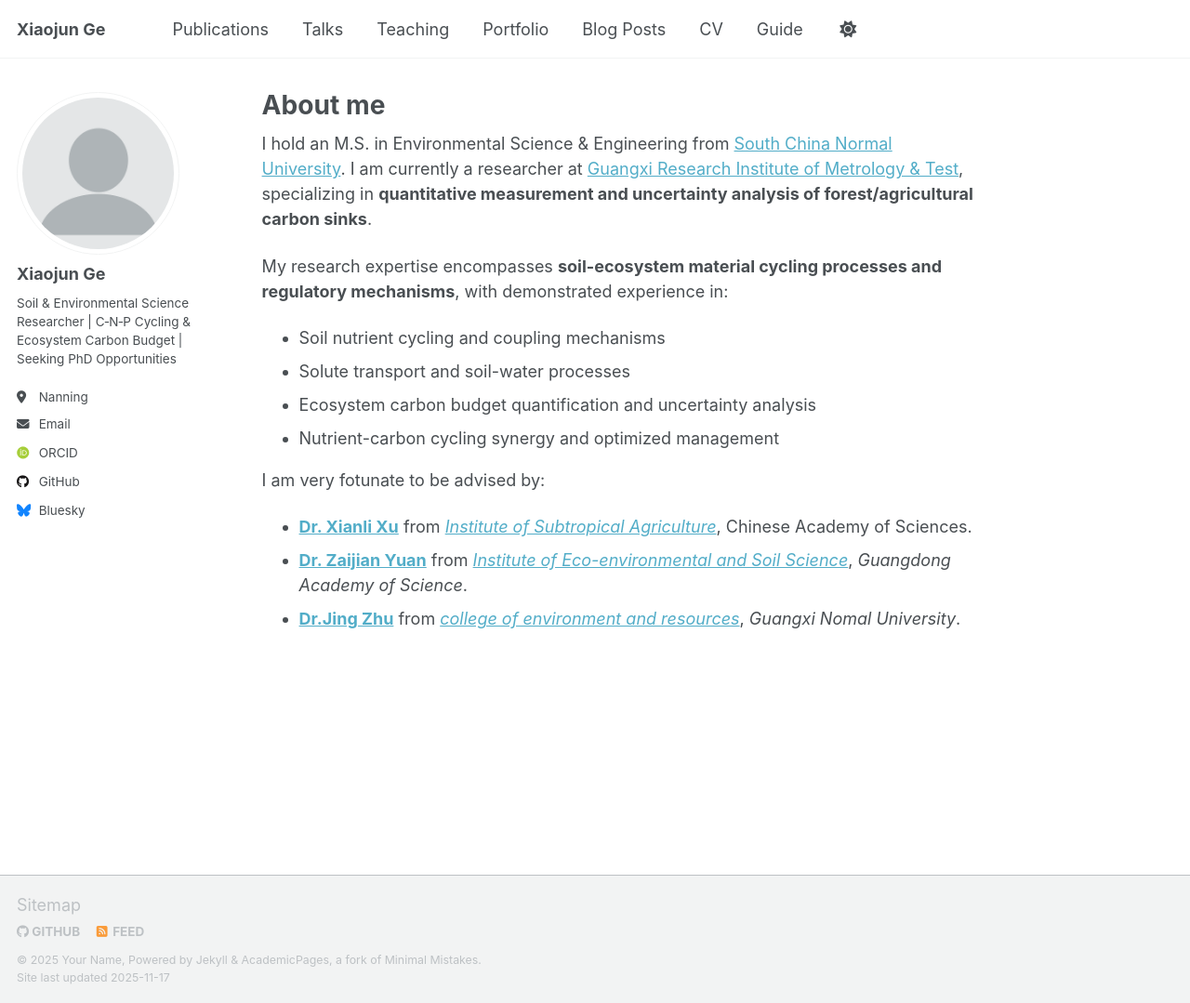
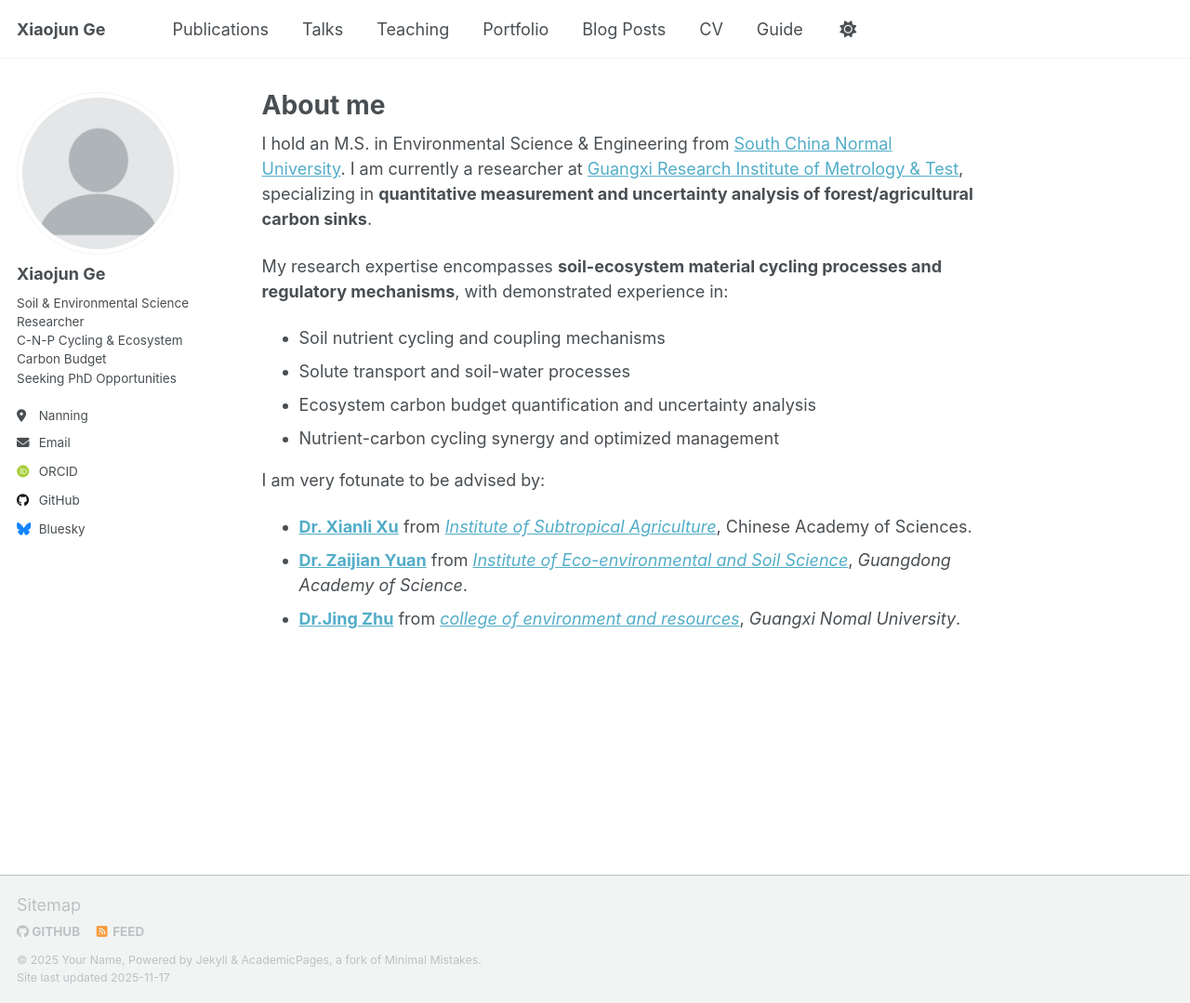
Before and after one commit to gexiaojun1201/Xiaojun_Ge.github.io, a Jekyll site: the page built from _pages/about.md, in a window 1280 px wide and 1079 px high. Shown: the whole window at 93% size. Built offline with Jekyll 4.4.1, drawn with Linux system fonts in a browser that asks for light colours; some web fonts are replaced; a script that is not in the unit is left out.

```diff
--- a/_config.yml
+++ b/_config.yml
@@ -25,7 +25,7 @@ author:
   avatar           : "profile.png"
   name             : "Xiaojun Ge"
   pronouns         : # example: "she/her"
-  bio              : "Soil & Environmental Science Researcher | C‑N‑P Cycling & Ecosystem Carbon Budget | Seeking PhD Opportunities"
+  bio              : "Soil & Environmental Science Researcher<br>C-N-P Cycling & Ecosystem Carbon Budget<br>Seeking PhD Opportunities"
   location         : "Nanning"
  # employer         : "Red Brick University"
  # uri              : # URL
```
